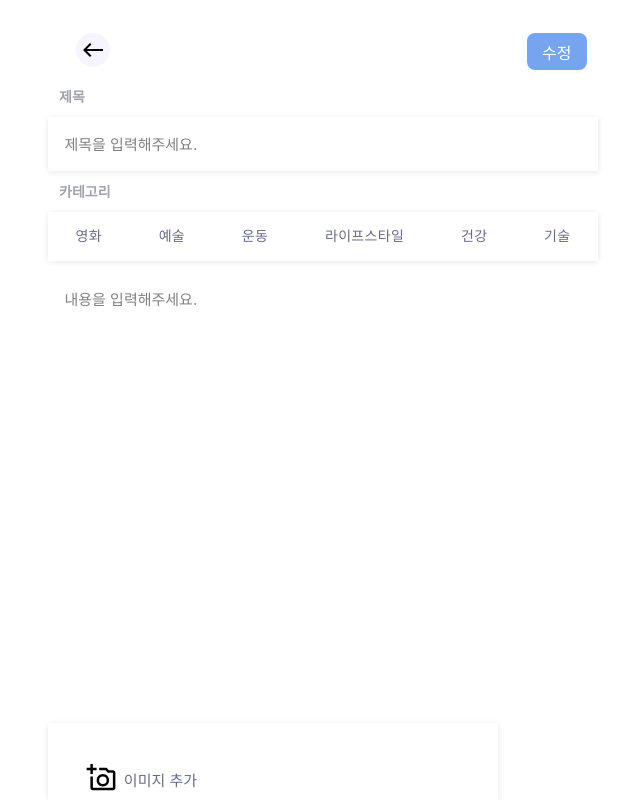
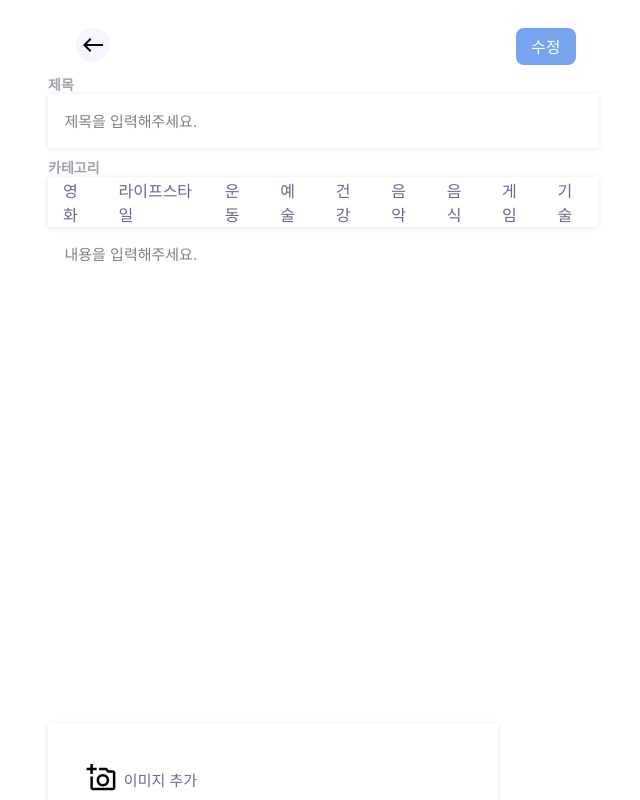
Before and after one commit to YOLO-2024/YOLO_FE, a React (Vite) app: page /post-page/edit/1 in a window 1280 px wide. Shown: the whole page, without its empty margins (317-957 px from the left). Built offline with nearby package versions, Linux system fonts and the light colour scheme.

Commit message:
fix: 포스트생성 기능수정

```diff
--- a/src/pages/Post/Category.jsx
+++ b/src/pages/Post/Category.jsx
@@ -1,45 +1,46 @@
-import { useEffect, useState } from 'react';
+import { useState } from 'react';
 import '../../styles/pages/Post/Category.scss';
 
 const Categories = [
-  { id: '영화', value: '영화' },
-  { id: '예술', value: '예술' },
-  { id: '운동', value: '운동' },
-  { id: '라이프스타일', value: '라이프스타일' },
-  { id: '건강', value: '건강' },
-  { id: '기술', value: '기술' },
+  { key: '영화', value: '영화' },
+  { key: '라이프스타일', value: '라이프스타일' },
+  { key: '운동', value: '운동' },
+  { key: '예술', value: '예술' },
+  { key: '건강', value: '건강' },
+  { key: '음악', value: '음악' },
+  { key: '음식', value: '음식' },
+  { key: '게임', value: '게임' },
+  { key: '기술', value: '기술' },
 ];
 
-export default function Category({ onCategorySelect, selectedCategories }) {
-  const [selected, setSelected] = useState([]);
-  const initalSelected = selectedCategories;
+export default function Category() {
+  const [interest, setInterest] = useState([]);
 
-  useEffect(() => {
-    setSelected(initalSelected);
-  }, [initalSelected]);
-
-  const handleSelected = (key) => {
-    setSelected((prevSelected) => {
-      const newSelected = prevSelected.includes(key)
-        ? prevSelected.filter((selectedId) => selectedId !== key)
-        : [...prevSelected, key];
-      onCategorySelect(newSelected);
-
-      return newSelected;
-    });
+  const handleSelect = (value) => {
+    let updatedInterest = [];
+    if (interest.includes(value)) {
+      updatedInterest = interest.filter((arr) => arr !== value);
+    } else {
+      updatedInterest = [...interest, value];
+    }
+    setInterest(updatedInterest);
   };
 
+  console.log(interest);
   return (
-    <div className="element">
+    <>
       {Categories.map((item) => (
         <div
-          key={item.id}
-          onClick={() => handleSelected(item.id)}
-          className={selected.includes(item.id) ? 'selected' : ''}
+          key={item.key}
+          onClick={() => handleSelect(item.value)}
+          style={{
+            color: interest.includes(item.value) ? '#266ED7' : '#686A8A', // 선택된 항목의 배경색 변경
+          }}
+          className="category_element"
         >
           {item.value}
         </div>
       ))}
-    </div>
+    </>
   );
 }
--- a/src/pages/Post/EditPost.jsx
+++ b/src/pages/Post/EditPost.jsx
@@ -67,7 +67,11 @@ export default function EditPost() {
         >
           {postInfo.title}
         </div>
-        <div>
+        <div
+          style={{
+            height: 'auto',
+          }}
+        >
           <div className="category">카테고리</div>
           <div className="categories">
             <Category
--- a/src/pages/Post/NewPost.jsx
+++ b/src/pages/Post/NewPost.jsx
@@ -46,7 +46,7 @@ export default function NewPost() {
     if (isValid) console.log(formData);
     else console.log('비활성화');
   };
-  //className="wrapper"
+
   return (
     <div className="postWrapper">
       <div className="first-container">
@@ -62,7 +62,6 @@ export default function NewPost() {
       </div>
       <div className="title-container">
         <div className="title">제목</div>
-
         <div
           className="title-input"
           contentEditable="true"
@@ -72,19 +71,25 @@ export default function NewPost() {
         ></div>
       </div>
 
-      <div>
+      <div
+        style={{
+          display: 'flex',
+          flexDirection: 'column',
+          width: '100%',
+        }}
+      >
         <div className="category">카테고리</div>
         <div className="categories">
           <Category onCategorySelect={handleCategorySelect} />
         </div>
       </div>
-      <div
+      <textarea
         className="main-input"
         contentEditable="true"
         placeholder="내용을 입력해주세요."
         data-name="main"
         onInput={handleChange}
-      ></div>
+      ></textarea>
       <div className="image-container">
         <AddPhoto />
         <div>이미지 추가</div>
--- a/src/styles/pages/Post/Category.scss
+++ b/src/styles/pages/Post/Category.scss
@@ -1,16 +1,9 @@
-.element{
-    display: flex;
-    justify-content: space-between;
-    color: #686A8A;
-    font-family: Inter;
-    font-size: 14px;
-    font-style: normal;
-    font-weight: 400;
-    line-height: 16px; /* 114.286% */
-    letter-spacing: 0.336px;
-    margin: 2%;
-    padding: 3%;
-    div.selected{
-        color: #266ED7;
-    }
+.category_element {
+  display: flex;
+
+  align-items: center;
+  justify-content: center;
+
+  background: #fff;
+  margin: 0 15px;
 }
--- a/src/styles/pages/Post/NewPost.scss
+++ b/src/styles/pages/Post/NewPost.scss
@@ -1,76 +1,99 @@
 .postWrapper {
   display: flex;
+  width: 100%;
+  height: 100vh;
   padding-top: 1%;
   flex-direction: column;
 }
 
-.first-container{
+.first-container {
   display: flex;
   width: 100%;
-    justify-content: space-between;
-    margin-bottom: 3%;
-    margin-top: 5%;
-    margin-left: 5%;
-    margin-right: 5%;
+  height: 37px;
+  margin-top: 22px;
 }
 
-.title-input{
+.westIcon {
+  display: flex;
+  border-radius: 24px;
+  background: #f6f5ff;
+  width: 34px;
+  height: 34px;
+  flex-shrink: 0;
+  justify-content: center;
+  align-items: center;
+  margin-left: 28px;
+  margin-right: auto;
+}
+
+.onPost {
+  display: flex;
+  margin-left: auto;
+  margin-right: 22.08px;
+
+  align-items: center;
+  justify-content: center;
+
+  width: 60.371px;
+  height: 37px;
+  border-radius: 8px;
+  background: #266ed7 6.68%;
+
+  color: white;
+  text-align: center;
+
+  &.disabled {
+    background: #4d8aeb 99.25%;
+    opacity: 0.7671;
+  }
+}
+.title-input {
   box-sizing: border-box;
   width: 100%;
   padding: 3%;
-    background: #FFF;
-    box-shadow: 0px 1px 6px 0px rgba(0, 0, 0, 0.10);
-    color: #686A8A;
+  background: #fff;
+  box-shadow: 0px 1px 6px 0px rgba(0, 0, 0, 0.1);
+  color: #686a8a;
   font-family: Inter;
   font-size: 15px;
   font-style: normal;
   font-weight: 400;
   line-height: normal;
   outline: none;
-    &:empty{
+  &:empty {
     &:before,
-        &:focus:before{
-            content:attr(placeholder);
-            color:gray;
+    &:focus:before {
+      content: attr(placeholder);
+      color: gray;
     }
   }
 }
-.onPost{
+
+.title,
+.category {
   display: flex;
-    align-items: center;
-    justify-content: center;
-    width: 60.371px;
-    height: 37px;
-    flex-shrink: 0;
-    border-radius: 8px;
-    background: #266ED7 6.68%;
-    color: white;
-    text-align: center;
-    margin-right: 7%;
-    &.disabled{
-        background: #4D8AEB 99.25%;
-        opacity: 0.7671;
-    }
-}
-.title, .category{
-    width: 100%;
-    margin: 2%;
+  margin-top: 10px;
+
   color: #171930;
   font-family: Inter;
   font-size: 14px;
-    font-style: normal;
   font-weight: 700;
   line-height: 19px; /* 135.714% */
   opacity: 0.3991;
 }
 
-.categories{
+.categories {
+  display: flex;
   width: 100%;
-    background: #FFF;
-    box-shadow: 0px 1px 6px 0px rgba(0, 0, 0, 0.10);
+  overflow: auto;
+  height: 50px;
+  align-items: center;
+  justify-content: center;
+  background: #fff;
+  box-shadow: 0px 1px 6px 0px rgba(0, 0, 0, 0.1);
 }
 
-.image-container{
+.image-container {
   display: flex;
   position: fixed;
   bottom: 0;
@@ -78,12 +101,12 @@
   box-sizing: border-box;
   width: 450px;
   height: 8%;
-    background: #FFF;
-    box-shadow: 0px 1px 6px 0px rgba(0, 0, 0, 0.10);
-    div{
+  background: #fff;
+  box-shadow: 0px 1px 6px 0px rgba(0, 0, 0, 0.1);
+  div {
     margin-left: 2%;
     margin-top: 2%;
-        color: #686A8A;
+    color: #686a8a;
     font-family: Inter;
     font-size: 15px;
     font-style: normal;
@@ -92,33 +115,22 @@
   }
 }
 
-.mainInput{
+.mainInput {
   // height: calc(var(--vh,1vh)*55);
   outline: none;
   padding: 3%;
   padding-bottom: 20%;
-    color: #686A8A;
+  color: #686a8a;
   font-family: Inter;
   font-size: 15px;
   font-style: normal;
   font-weight: 400;
   line-height: normal;
-    &:empty{
+  &:empty {
     &:before,
-    &:focus:before{
-        content:attr(placeholder);
-        color:gray;
+    &:focus:before {
+      content: attr(placeholder);
+      color: gray;
     }
   }
 }
-
-.westIcon{
-    border-radius: 24px;
-    background: #F6F5FF;
-    width: 34px;
-    height: 34px;
-    flex-shrink: 0;
-    display: flex;
-    justify-content: center;
-    align-items: center;
-}
```
Lines whose indentation alone changed are shown as unchanged.
